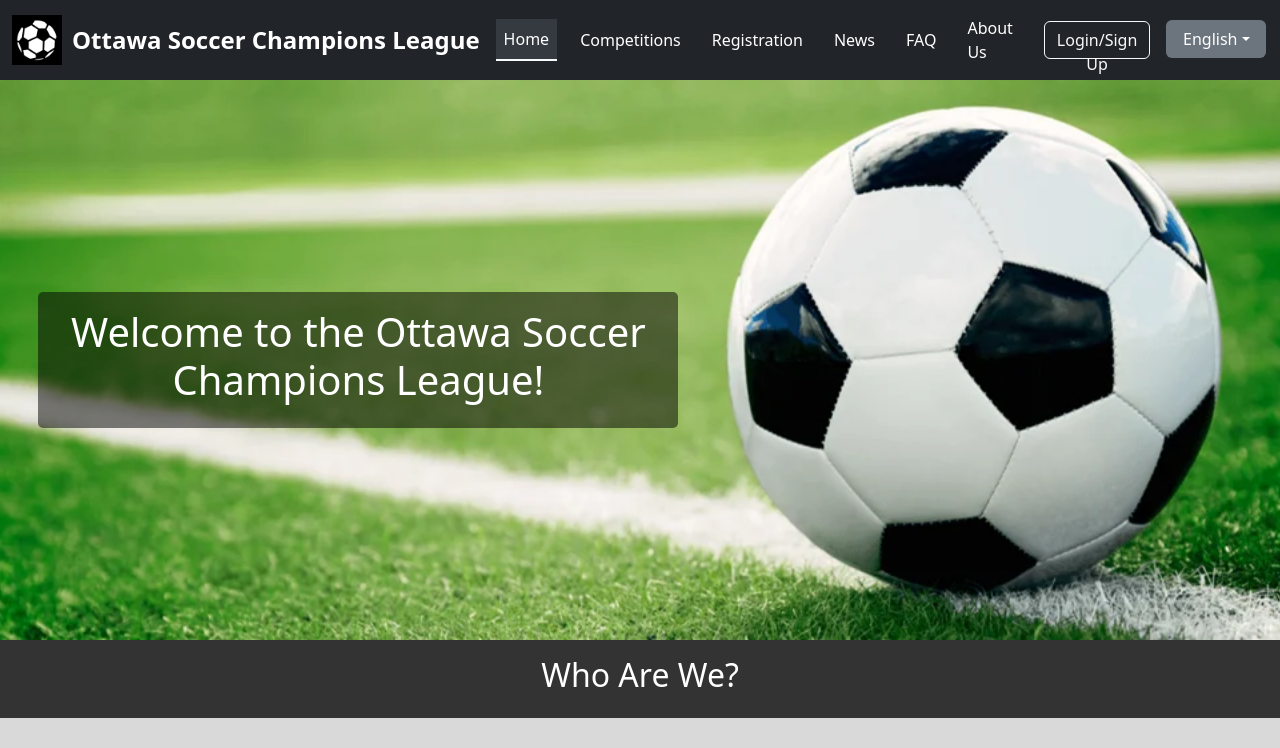
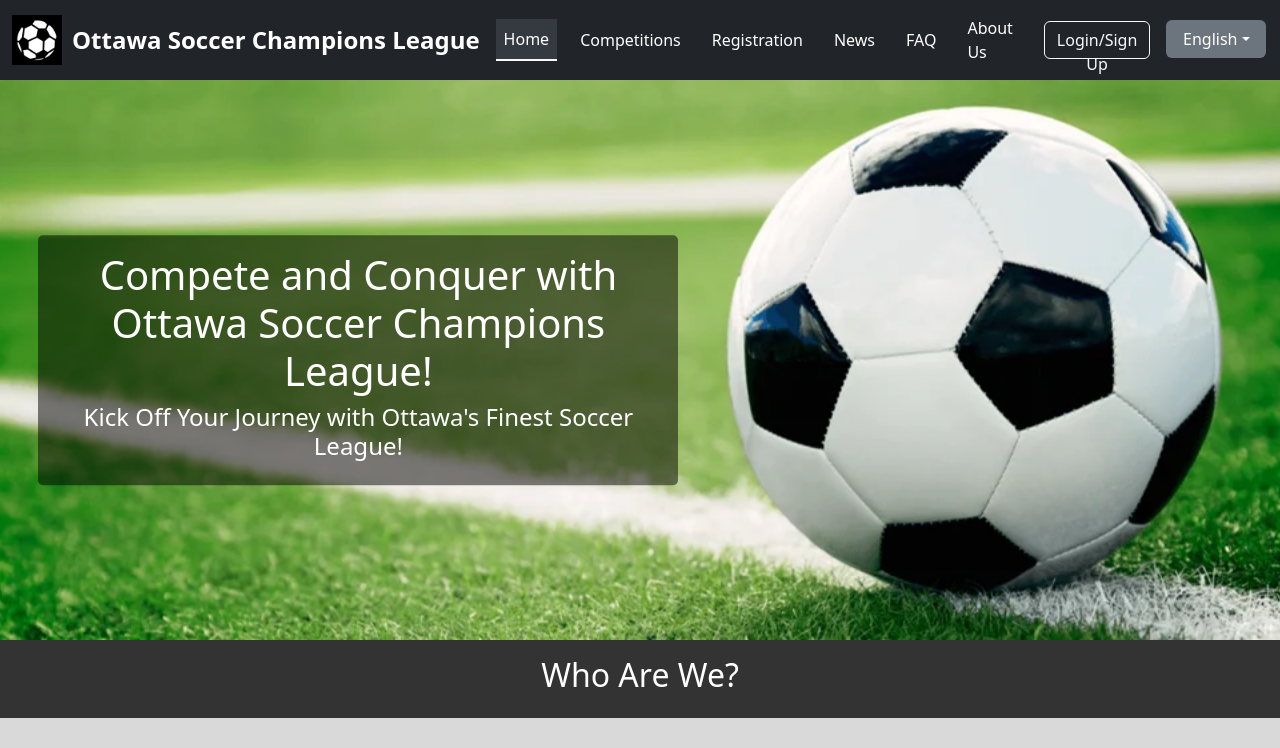
Before and after one commit to MalekDavid01/Project2SEG3525, a React (Create React App) app: page / in a window 1280 px wide. Shown: the top 748 px of the page. Built offline with nearby package versions, Linux system fonts and the light colour scheme; a small style sheet from the web is missing.

Commit message:
new home

```diff
--- a/src/pages/Home.js
+++ b/src/pages/Home.js
@@ -1,3 +1,57 @@
+// import React from 'react';
+// import { Container, Row, Col, Button } from 'react-bootstrap';
+// import '../styles/Home.css';
+// import soccerField from '../assets/HomePageBall.webp';
+// import soccerPlayer from '../assets/soccer.png';
+// import { useNavigate } from 'react-router-dom';
+
+// const Home = () => {
+//   const navigate = useNavigate();
+
+//   const handleExploreClick = () => {
+//     navigate('/explore-competitions');
+//   };
+
+//   return (
+//     <div>
+//       <div className="hero-section" style={{ backgroundImage: `url(${soccerField})` }}>
+//         <div className="welcome-message">
+//           <h1>Welcome to the Ottawa Soccer Champions League!</h1>
+//         </div>
+//       </div>
+//       <div className="who-are-we">
+//         <Container>
+//           <Row>
+//             <Col>
+//               <h2>Who Are We?</h2>
+//             </Col>
+//           </Row>
+//         </Container>
+//       </div>
+//       <div className="about-section">
+//         <Container>
+//           <Row>
+//             <Col md={8}>
+//               <p>
+//                 The Ottawa Soccer Champions League (OSCL) is the top soccer league in Ottawa, offering competitive and recreational leagues for men and women across various age groups. Join us to compete, have fun, and be part of Ottawa's vibrant soccer community.
+//               </p>
+//               <p className="explore-text">
+//                 Discover various competitions that might interest you and join the excitement!
+//               </p>
+//               <Button variant="dark" onClick={handleExploreClick}>Explore Competitions</Button>
+//             </Col>
+//             <Col md={4}>
+//               <img src={soccerPlayer} alt="Soccer Player" className="img-fluid" />
+//             </Col>
+//           </Row>
+//         </Container>
+//       </div>
+//     </div>
+//   );
+// };
+
+// export default Home;
+
 import React from 'react';
 import { Container, Row, Col, Button } from 'react-bootstrap';
 import '../styles/Home.css';
@@ -16,7 +70,8 @@ const Home = () => {
     <div>
       <div className="hero-section" style={{ backgroundImage: `url(${soccerField})` }}>
         <div className="welcome-message">
-          <h1>Welcome to the Ottawa Soccer Champions League!</h1>
+          <h1>Compete and Conquer with Ottawa Soccer Champions League!</h1>
+          <h2 style={{ fontSize: '1.5rem' }}>Kick Off Your Journey with Ottawa's Finest Soccer League!</h2>
         </div>
       </div>
       <div className="who-are-we">
```
